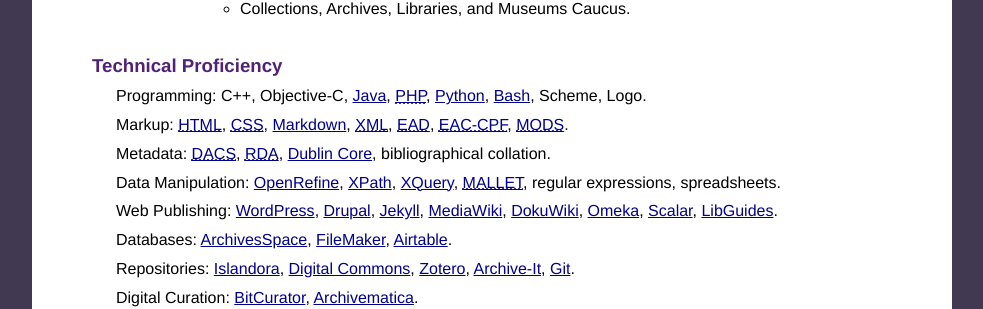
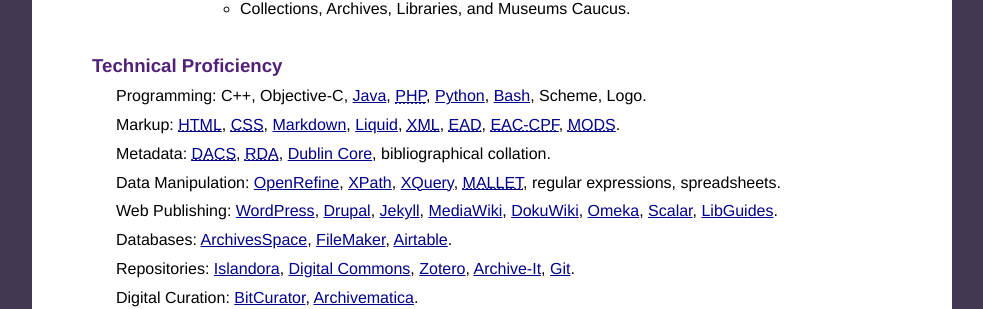
Before and after one commit to collopy/collopy.github.io, a Jekyll site: the page built from cv.html, in a window 1280 px wide and 900 px high, scrolled down 10227 px. Shown: the part 497-806 px from the top of the window, without its empty margins (148-1131 px from the left). Built offline with Jekyll 4.4.1, drawn with Linux system fonts in a browser that asks for light colours.

Commit message:
Add Liquid

```diff
--- a/cv.html
+++ b/cv.html
@@ -2516,7 +2516,7 @@
 				Programming: C++, Objective-C, <a href="https://www.java.com/en/">Java</a>, <a href="https://secure.php.net"><abbr title="PHP: Hypertext Preprocessor">PHP</abbr></a>, <a href="https://www.python.org">Python</a>, <a href="https://www.gnu.org/software/bash/">Bash</a>, Scheme, Logo.
 			</li>
 			<li>
-				Markup: <a href="https://www.w3.org/html/"><abbr title="HyperText Markup Language">HTML</abbr></a>, <a href="https://www.w3.org/Style/CSS/"><abbr title="Cascading Style Sheets">CSS</abbr></a>, <a href="https://daringfireball.net/projects/markdown/syntax">Markdown</a>, <a href="https://www.w3.org/XML/"><abbr title="Extensible Markup Language">XML</abbr></a>, <a href="https://loc.gov/ead/"><abbr title="Encoded Archival Description">EAD</abbr></a>, <a href="https://eac.staatsbibliothek-berlin.de/"><abbr title="Encoded Archival Context for Corporate Bodies, Persons, and Families">EAC-CPF</abbr></a>, <a href="https://loc.gov/standards/mods/"><abbr title="Metadata Object Description Schema">MODS</abbr></a>.
+				Markup: <a href="https://www.w3.org/html/"><abbr title="HyperText Markup Language">HTML</abbr></a>, <a href="https://www.w3.org/Style/CSS/"><abbr title="Cascading Style Sheets">CSS</abbr></a>, <a href="https://daringfireball.net/projects/markdown/syntax">Markdown</a>, <a href="http://liquidmarkup.org">Liquid</a>, <a href="https://www.w3.org/XML/"><abbr title="Extensible Markup Language">XML</abbr></a>, <a href="https://loc.gov/ead/"><abbr title="Encoded Archival Description">EAD</abbr></a>, <a href="https://eac.staatsbibliothek-berlin.de/"><abbr title="Encoded Archival Context for Corporate Bodies, Persons, and Families">EAC-CPF</abbr></a>, <a href="https://loc.gov/standards/mods/"><abbr title="Metadata Object Description Schema">MODS</abbr></a>.
 			</li>
 			<li>
 				Metadata: <a href="https://saa-ts-dacs.github.io"><abbr title="Describing Archives: A Content Standard">DACS</abbr></a>, <a href="https://access.rdatoolkit.org"><abbr title="Resource Description and Access">RDA</abbr></a>, <a href="https://www.dublincore.org/specifications/dublin-core/dcmi-terms/">Dublin Core</a>, bibliographical collation.
```
Also changed, not shown: 1 other file.
